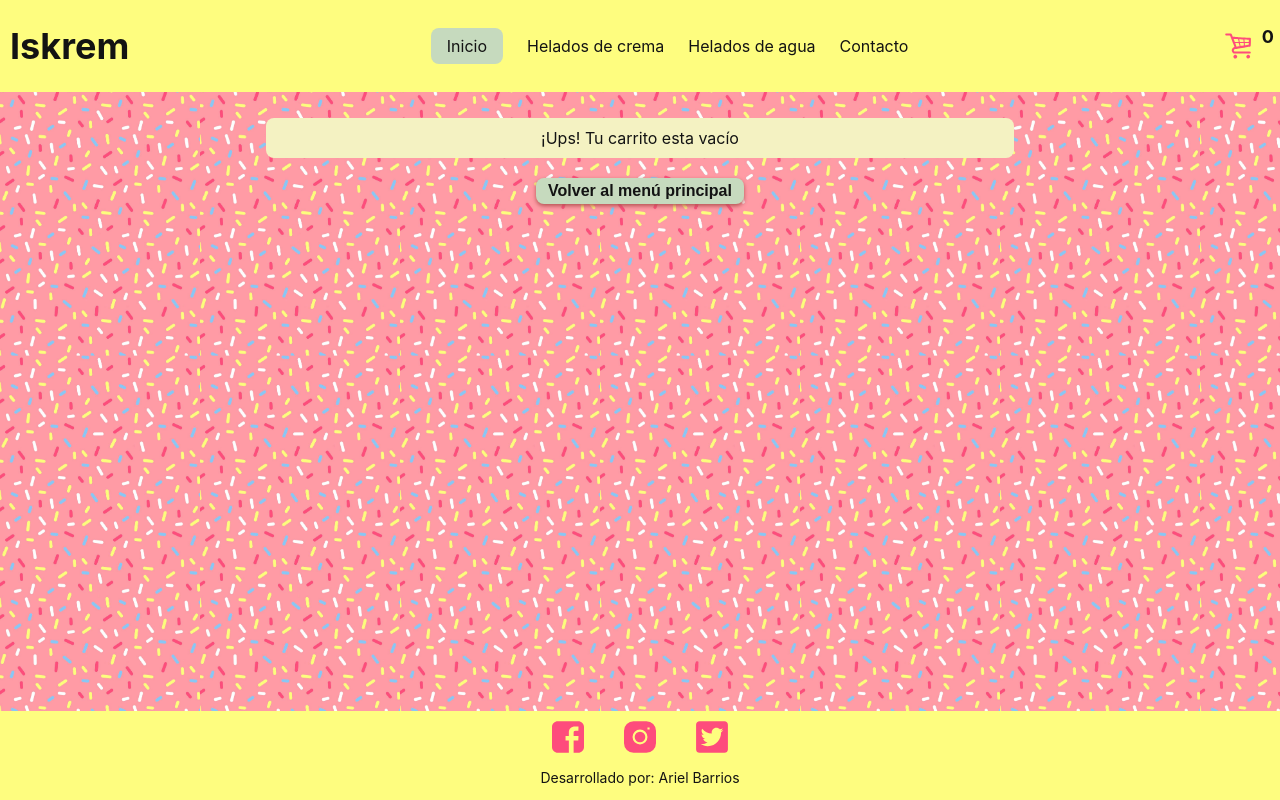
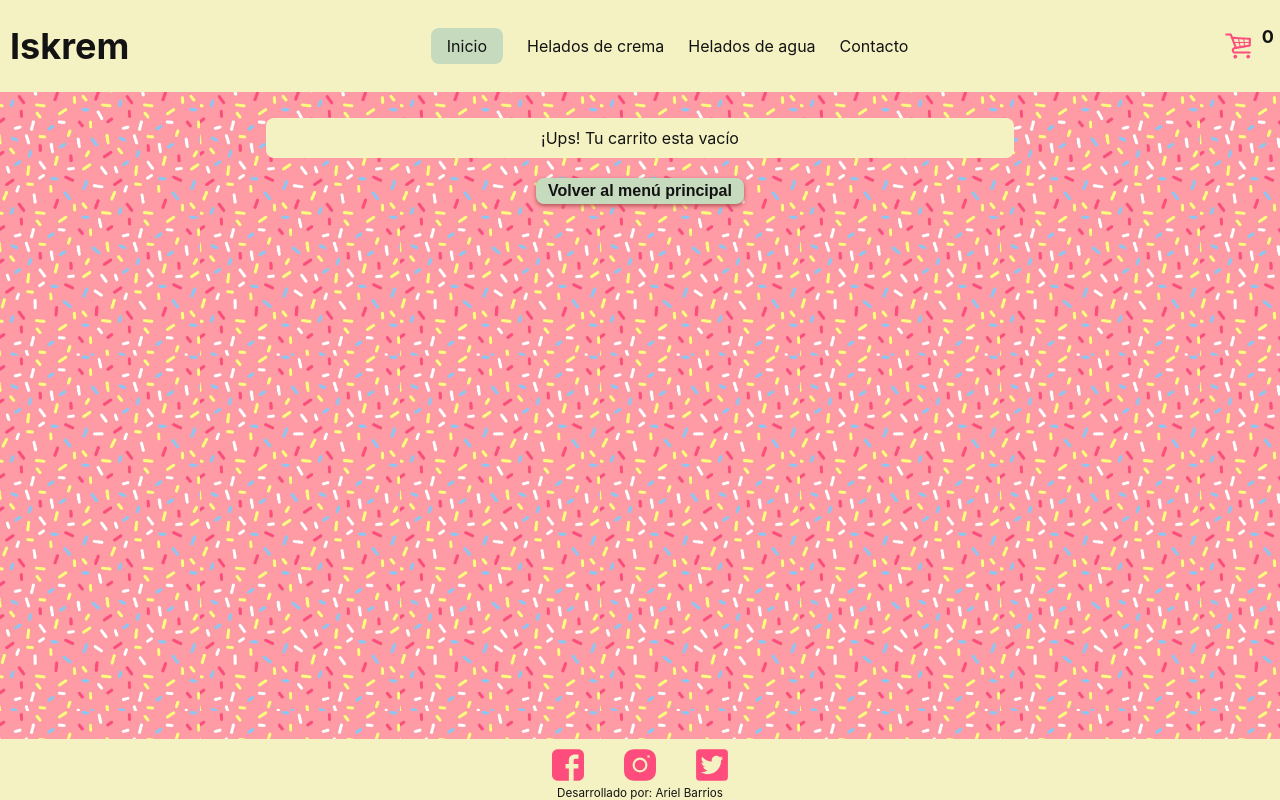
Before and after one commit to Ariel2911/e-commerce_barrios, a React (Create React App) app: page /cart in a window 1280 px wide. Built offline with nearby package versions, Linux system fonts and the light colour scheme.

Commit message:
Modifica los estilos de algunos componentes (navbar, cart, footer)

```diff
--- a/src/components/cart/cart.css
+++ b/src/components/cart/cart.css
@@ -73,7 +73,7 @@
     display: flex;
     justify-content: space-between;
     padding: 12px 12px;
-    margin: 24px 12px;
+    margin: 24px 36px;
     border-radius: 8px;
 
     box-shadow: var(--shadow);
--- a/src/components/cart/cart.jsx
+++ b/src/components/cart/cart.jsx
@@ -46,8 +46,8 @@ const Cart =()=>{
                             <span className='cart__item'>{item.name}</span>
                             <button className='cart__item cart__item-remove' onClick={()=>removeItem(item.id,quantity)}>X</button>
                             <span className='cart__item'> Cant: {quantity}</span>
+                            <span className='cart__item'>$  {item.price}</span>
                             <span className='cart__item'>$ {quantity * item.price}</span>
-                            <span className='cart__item'>$  {item.price}</span>
 
                         </li>
                     )
--- a/src/components/footer/footer.css
+++ b/src/components/footer/footer.css
@@ -6,7 +6,7 @@
 
     font-size: 14px;
 
-    background-color: var(--primari-color);
+    background-color: var(--primari-color-ligth);
 }
 
 .footer__socialNetworks{
--- a/src/components/footer/footer.jsx
+++ b/src/components/footer/footer.jsx
@@ -11,7 +11,7 @@ const Footer = ()=>{
                 <img src={insttagram} className='img' alt="Icono de instagram" />
                 <img src={twitter} className='img' alt="Icono de twitter" />
             </div>
-            <p>Desarrollado por: Ariel Barrios</p>
+            <small>Desarrollado por: Ariel Barrios</small>
         </div>
     )
 };
--- a/src/components/navBar/navBar.css
+++ b/src/components/navBar/navBar.css
@@ -7,7 +7,7 @@
     align-items: center;
     padding: 0 10px;
 
-    background-color: var(--primari-color);
+    background-color: var(--primari-color-ligth);
 }
 
 .menu{
@@ -25,7 +25,7 @@
     background-color: var(--text-color);
     color: var(--primari-color);
 
-    opacity: 0.9;
+    opacity: 0.92;
     transform: translateX(-100vh);
     transition: transform 1s ;
 }
```
